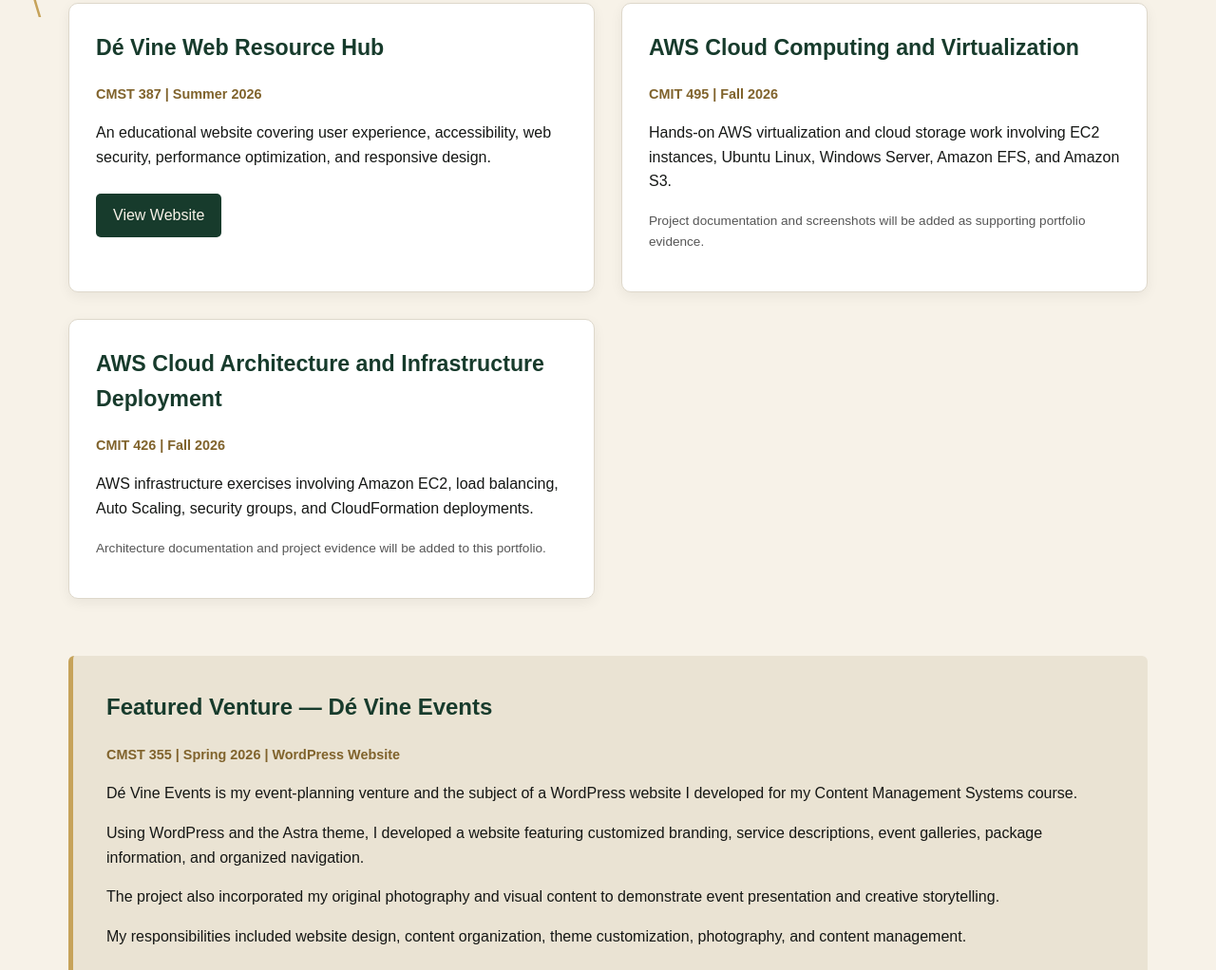
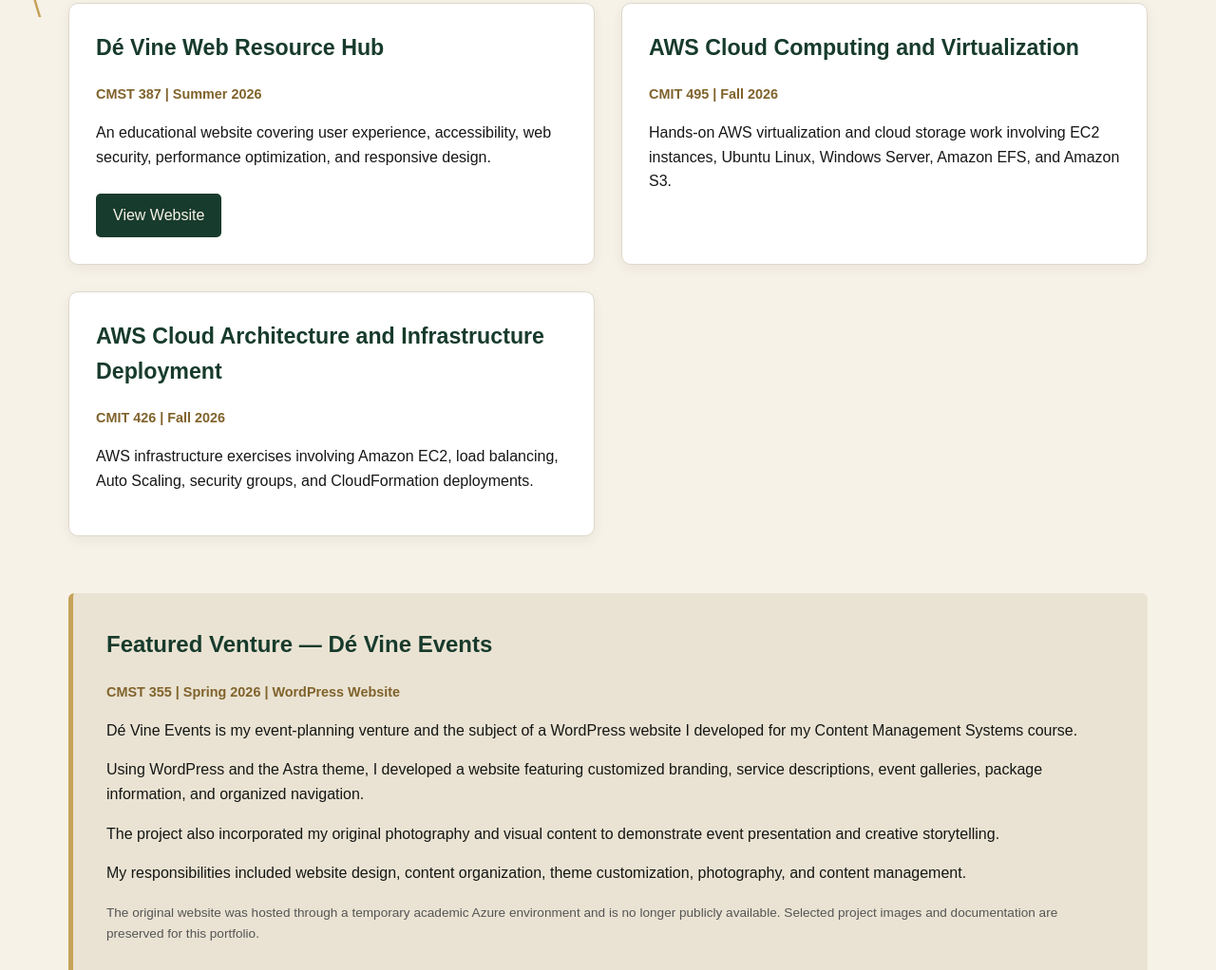
Before and after one commit to swvine/VINE-Portfolio, a plain HTML site: page projects.html in a window 1280 px wide. Shown: the part 782-1804 px from the top of the page at 95% size. Drawn offline with Linux system fonts and the light colour scheme.

Commit message:
Initial VINE Portfolio website

```diff
--- a/projects.html
+++ b/projects.html
@@ -133,10 +133,7 @@
           involving EC2 instances, Ubuntu Linux, Windows Server,
           Amazon EFS, and Amazon S3.
         </p>
-        <p class="project-notice">
-          Project documentation and screenshots will be added
-          as supporting portfolio evidence.
-        </p>
+
       </article>
 
       <!-- Project 9 -->
@@ -148,10 +145,7 @@
           load balancing, Auto Scaling, security groups,
           and CloudFormation deployments.
         </p>
-        <p class="project-notice">
-          Architecture documentation and project evidence
-          will be added to this portfolio.
-        </p>
+
       </article>
 
     </section>
```
